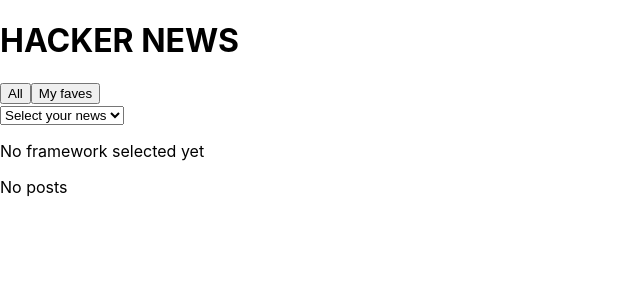
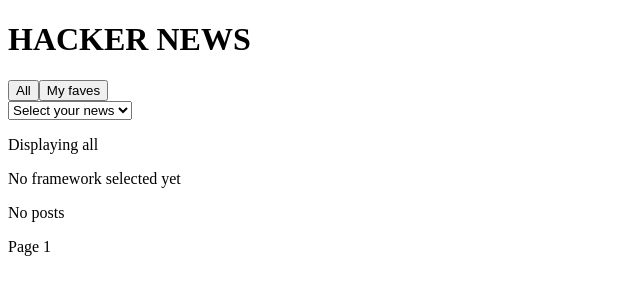
Before and after one commit to joselws/hackernews-api, a React (Create React App) app: page / in a window 1280 px wide. Shown: the top 300 px of the page, without its empty margins (0-640 px from the left). Built offline with nearby package versions, Linux system fonts and the light colour scheme.

Commit message:
bugs fixed and infinite scrolling implemented

```diff
--- a/src/App.js
+++ b/src/App.js
@@ -13,26 +13,47 @@
   // array to store the posts data
   const [posts, setPosts] = useState([]);
   const [page, setPage] = useState(0);  // starts at page 1
+  const [nextPageAvailable, setNextPageAvailable] = useState(true)
 
   // handles choice between 'all' and 'my favs' buttons
   const changeFavs = (bool_value) => {
+    setPosts([]);
     setFavs(bool_value);
+    setPage(0);
   }
 
   // handles selection of framework from dropdown list
   const changeFramework = (e) => {
     let selected_framework = e.target.value;
     if (framework !== selected_framework) {
+      setPosts([]);
+      setPage(0);
       setFramework(selected_framework);
-      setPage(0);
-      setPosts([]);
     }
   }
+
+  // infinite scroll
+  window.addEventListener('scroll', () => {
+    // we scrolled down to the bottom of the page
+    if (window.innerHeight + window.scrollY >= document.body.offsetHeight && nextPageAvailable) {
+      setNextPageAvailable(false);
+      setPage(page + 1);
+      setInterval(() => {
+        // wait at least 2 seconds until you are able to load the next page
+      }, 2000);
+    }
+
+    // we are not at the bottom of the page
+    if (window.innerHeight + window.scrollY < document.body.offsetHeight) {
+      setNextPageAvailable(true);
+    }
+  })
+
 
   /***** Fetch section *****/
   useEffect(() => {
     fetchPosts();
-  }, [framework, favs, page])
+  }, [page, framework])
 
   // fetches data regarding the selected framework and all/favs choice
   const fetchPosts = async () => {
@@ -47,8 +68,7 @@
   const parsePosts = (dataPosts) => {
     const validPosts = [];
     dataPosts.map(post => {
-      if (post.author === null || post.story_title === null || post.story_url === null || post.created_at === null) {
-      } else {
+      if (post.author !== null || post.story_title !== null || post.story_url !== null || post.created_at !== null) {
         validPosts.push(post);
       }
     })
@@ -61,8 +81,10 @@
       <Header />
       <Buttons favs={ favs } changeFavs={ changeFavs } />
       <Dropdown framework={ framework } changeFramework={ changeFramework } />
+      { favs ? <p>Displaying favorites</p> : <p>Displaying all</p> }
       { framework ? <p>{ framework }</p> : <p>No framework selected yet</p> }
       { posts.length > 0 ? <p>{ `Number of posts: ${posts.length}` }</p> : <p>No posts</p> }
+      { page >= 0 ? <p>Page { page }</p> : <p></p>}
       <Posts posts={ posts } />
     </div>
   );
--- a/src/index.css
+++ b/src/index.css
@@ -1,13 +1,3 @@
-body {
-  margin: 0;
-  font-family: -apple-system, BlinkMacSystemFont, 'Segoe UI', 'Roboto', 'Oxygen',
-    'Ubuntu', 'Cantarell', 'Fira Sans', 'Droid Sans', 'Helvetica Neue',
-    sans-serif;
-  -webkit-font-smoothing: antialiased;
-  -moz-osx-font-smoothing: grayscale;
+.post-wrapper {
+  border: 1px solid black;
 }
-
-code {
-  font-family: source-code-pro, Menlo, Monaco, Consolas, 'Courier New',
-    monospace;
-}
```
Also changed, not shown: src/App.css (deleted, +0 -38 lines).
